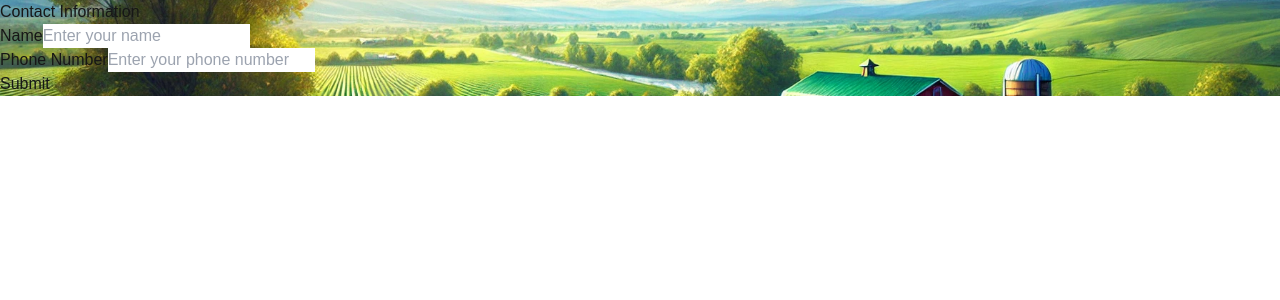
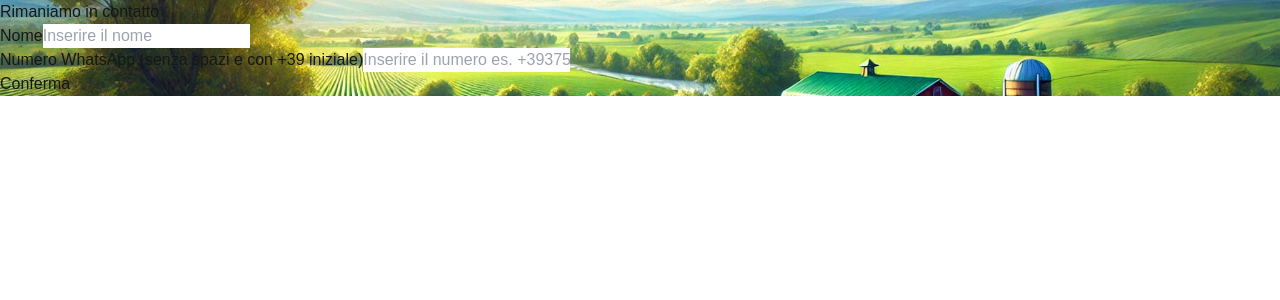
Before and after one commit to mghalbi/contact-form-nextjs, a Next.js app: page /contacts in a window 1280 px wide. Shown: the top 300 px of the page. Built offline with nearby package versions, Linux system fonts and the light colour scheme; no server answers; sample sign-in values are in the browser's storage.

Commit message:
Update ContactForm.tsx translate

```diff
--- a/src/components/ContactForm.tsx
+++ b/src/components/ContactForm.tsx
@@ -91,13 +91,13 @@ const ContactForm = () => {
          }}>
       <Card className="w-full max-w-md space-y-8 p-10 rounded-2xl shadow-xl bg-white">
         <CardHeader>
-          <CardTitle className="text-3xl font-bold text-gray-900">Contact Information</CardTitle>
+          <CardTitle className="text-3xl font-bold text-gray-900">Rimaniamo in contatto</CardTitle>
         </CardHeader>
         <CardContent>
           <form onSubmit={handleSubmit} className="space-y-6">
             <div>
               <label htmlFor="name" className="block text-sm font-medium text-gray-700 mb-1">
-                Name
+                Nome
               </label>
               <input
                 type="text"
@@ -107,12 +107,12 @@ const ContactForm = () => {
                 onChange={handleChange}
                 required
                 className="w-full px-4 py-2 border border-gray-300 rounded-md focus:ring-blue-500 focus:border-blue-500"
-                placeholder="Enter your name"
+                placeholder="Inserire il nome"
               />
             </div>
             <div>
               <label htmlFor="phone" className="block text-sm font-medium text-gray-700 mb-1">
-                Phone Number
+                Numero WhatsApp (senza spazi e con +39 iniziale)
               </label>
               <input
                 type="tel"
@@ -122,7 +122,7 @@ const ContactForm = () => {
                 onChange={handleChange}
                 required
                 className="w-full px-4 py-2 border border-gray-300 rounded-md focus:ring-blue-500 focus:border-blue-500"
-                placeholder="Enter your phone number"
+                placeholder="Inserire il numero es. +393756593065"
               />
             </div>
 
@@ -134,16 +134,16 @@ const ContactForm = () => {
               {status.loading ? (
                 <>
                   <Loader2 className="animate-spin mr-2" size={18} />
-                  Submitting...
+                  Invio in corso...
                 </>
               ) : (
-                "Submit"
+                "Conferma"
               )}
             </button>
 
             {status.success && (
               <div className="p-4 bg-green-100 text-green-700 rounded-md">
-                Thank you! Your information has been submitted successfully.
+                Grazie mille! Invieremo al suo numero un messaggio di benvenuto!
               </div>
             )}
 
```
